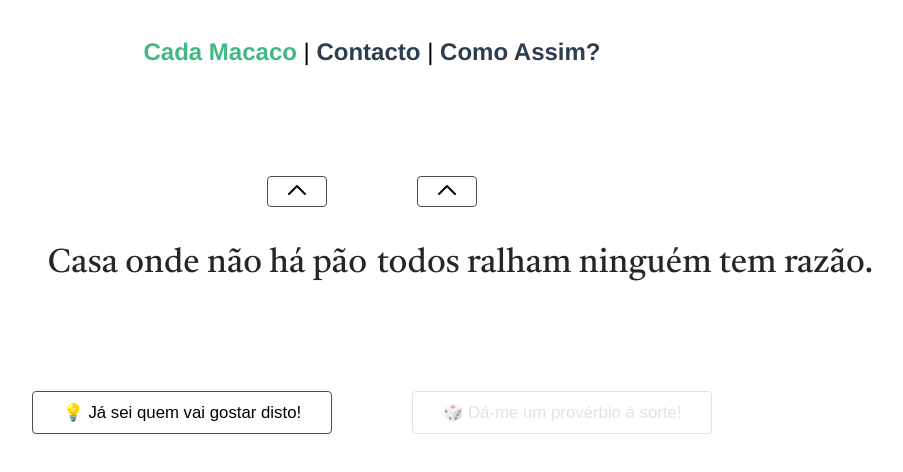
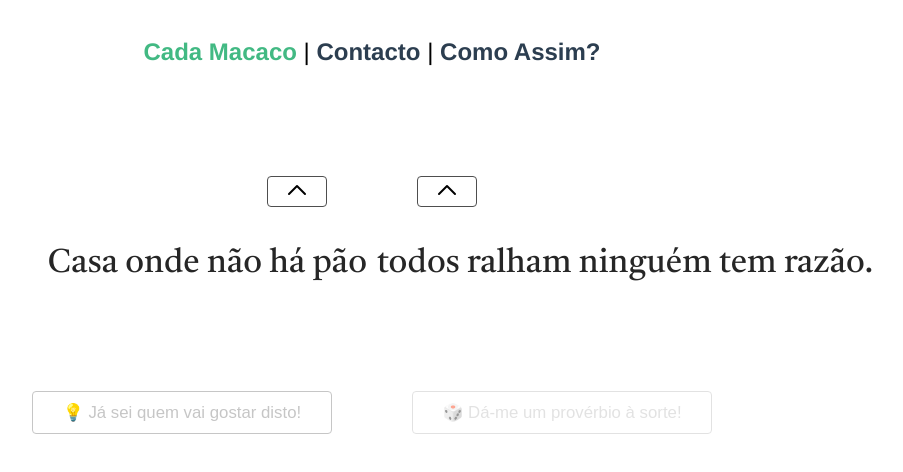
Before and after one commit to johnfisherman/Cada-Macaco, a Vue app: page / in a window 1280 px wide. Shown: the top 472 px of the page, without its empty margins (268-1171 px from the left). Built offline with nearby package versions, Linux system fonts and the light colour scheme.

Commit message:
Sharing button is only active after first interaction with machine.

```diff
--- a/src/components/RemixerProverbios.vue
+++ b/src/components/RemixerProverbios.vue
@@ -114,8 +114,10 @@
   <section class="social-sharing">
     <button
       id="sharing-button"
-      class="active"
-      :class="{ pressed: isSharingContentActive }"
+      :class="{
+        pressed: isSharingContentActive,
+        active: isSharingButtonButtonActive,
+      }"
       v-on:click="isSharingContentActive = true"
     >
       💡 Já sei quem vai gostar disto!
@@ -256,6 +258,9 @@ export default {
     isShuffleButtonActive() {
       return this.interactions > this.suggestionNeeded;
     },
+    isSharingButtonButtonActive() {
+      return this.interactions > 0;
+    },
   },
   methods: {
     shuffleProverbios() {
@@ -387,19 +392,27 @@ button#sharing-button {
   padding-top: 10px;
   padding-bottom: 10px;
   font-size: 0.7em;
+  visibility: visible;
+  border: 1px solid #c6c6c6;
+  color: #c6c6c6;
+}
+button#sharing-button.active {
+  border: 1px solid #4e4e4e;
+  color: var(--main-font-color);
+  opacity: 1;
 }
 .social-sharing {
   padding-bottom: 120px;
 }
-.social-sharing button {
+button#sharing-button {
   margin-bottom: 20px;
 }
-.social-sharing button.pressed {
+button#sharing-button.pressed {
   background-color: #2c3e50;
   color: white;
   cursor: default;
 }
-.social-sharing button.pressed:hover {
+button#sharing-button.pressed:hover {
   transform: scale(1);
 }
 .social-sharing img {
```
